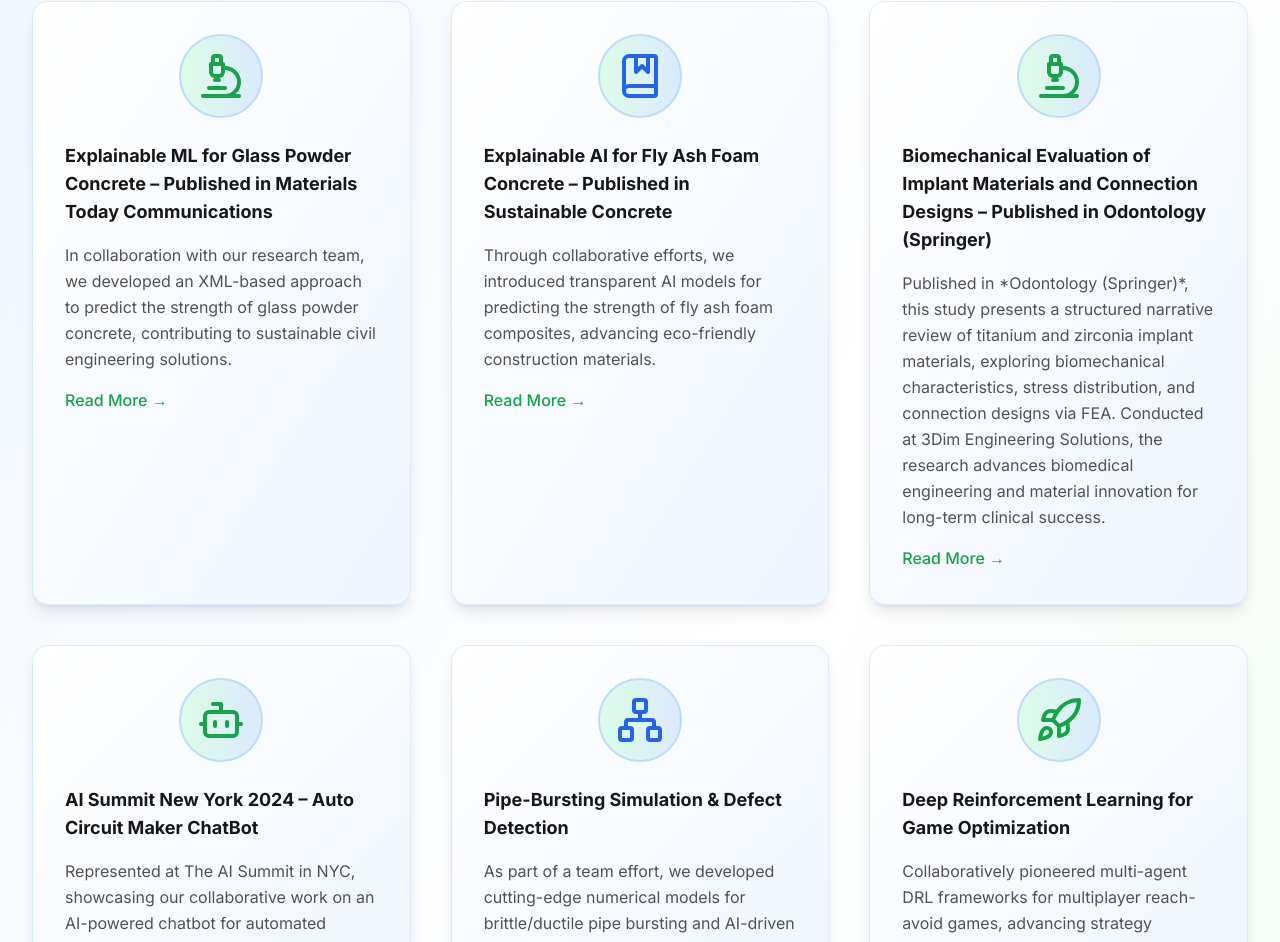
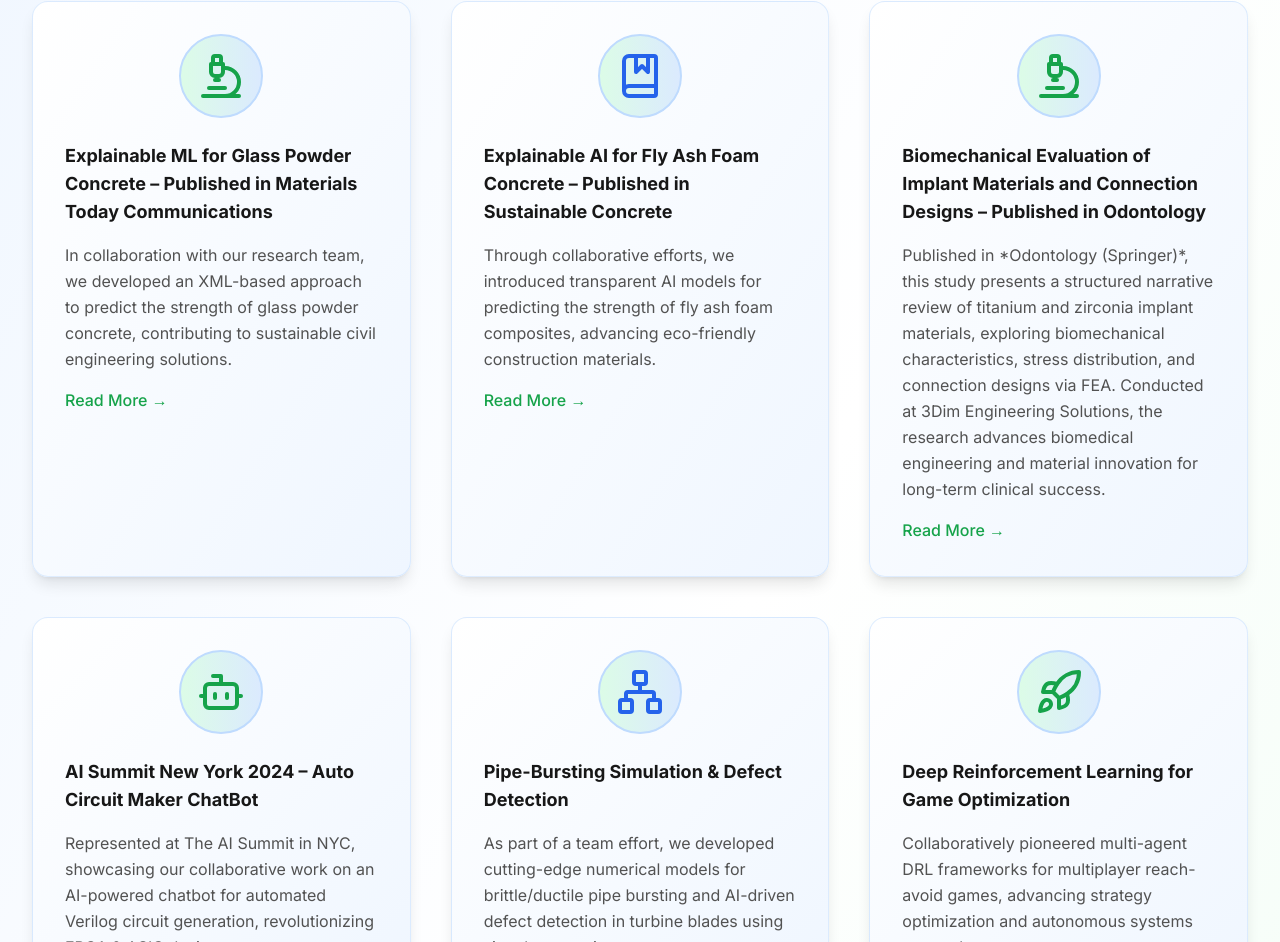
Before and after one commit to 3DimEngSols/3DimEngSols.github.io, a React (Create React App) app in the folder 3dim/: page / in a window 1280 px wide. Shown: the part 6875-7817 px from the top of the page. Built offline with nearby package versions, Linux system fonts and the light colour scheme.

Commit message:
version 10

```diff
--- a/3dim/src/components/projects.tsx
+++ b/3dim/src/components/projects.tsx
@@ -1,4 +1,3 @@
-// src/components/homepageComponents/Projects.tsx
 import React from "react";
 import { BookMarked, Rocket, Network, Bot, Microscope,Globe, Users, MessageCircle } from "lucide-react";
 
@@ -29,7 +28,7 @@ const projects: Project[] = [
   },
   {
     title:
-      "Biomechanical Evaluation of Implant Materials and Connection Designs – Published in Odontology (Springer)",
+      "Biomechanical Evaluation of Implant Materials and Connection Designs – Published in Odontology",
     description:
       "Published in *Odontology (Springer)*, this study presents a structured narrative review of titanium and zirconia implant materials, exploring biomechanical characteristics, stress distribution, and connection designs via FEA. Conducted at 3Dim Engineering Solutions, the research advances biomedical engineering and material innovation for long-term clinical success.",
     icon: <Microscope className="w-12 h-12 text-primary-600" />,
```
